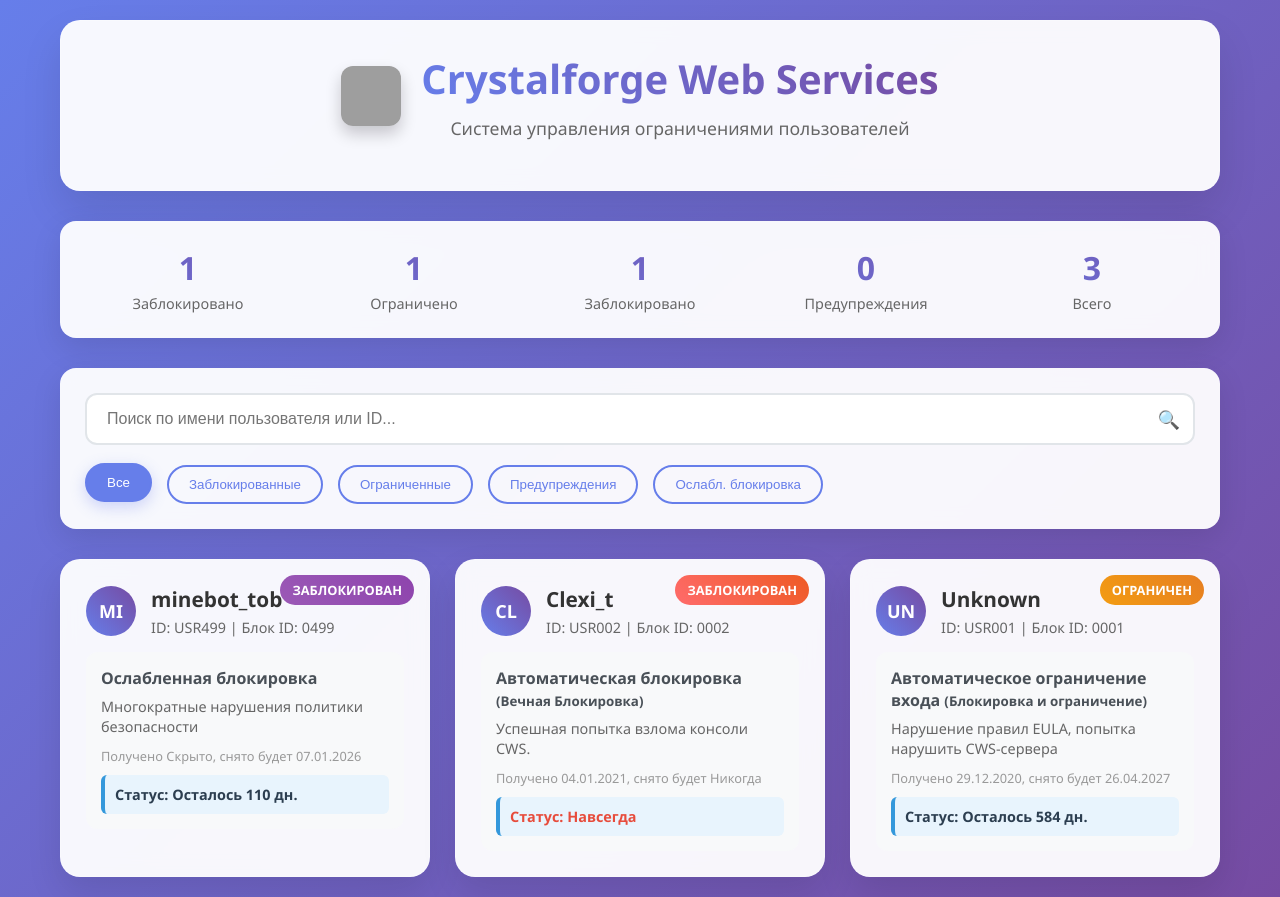
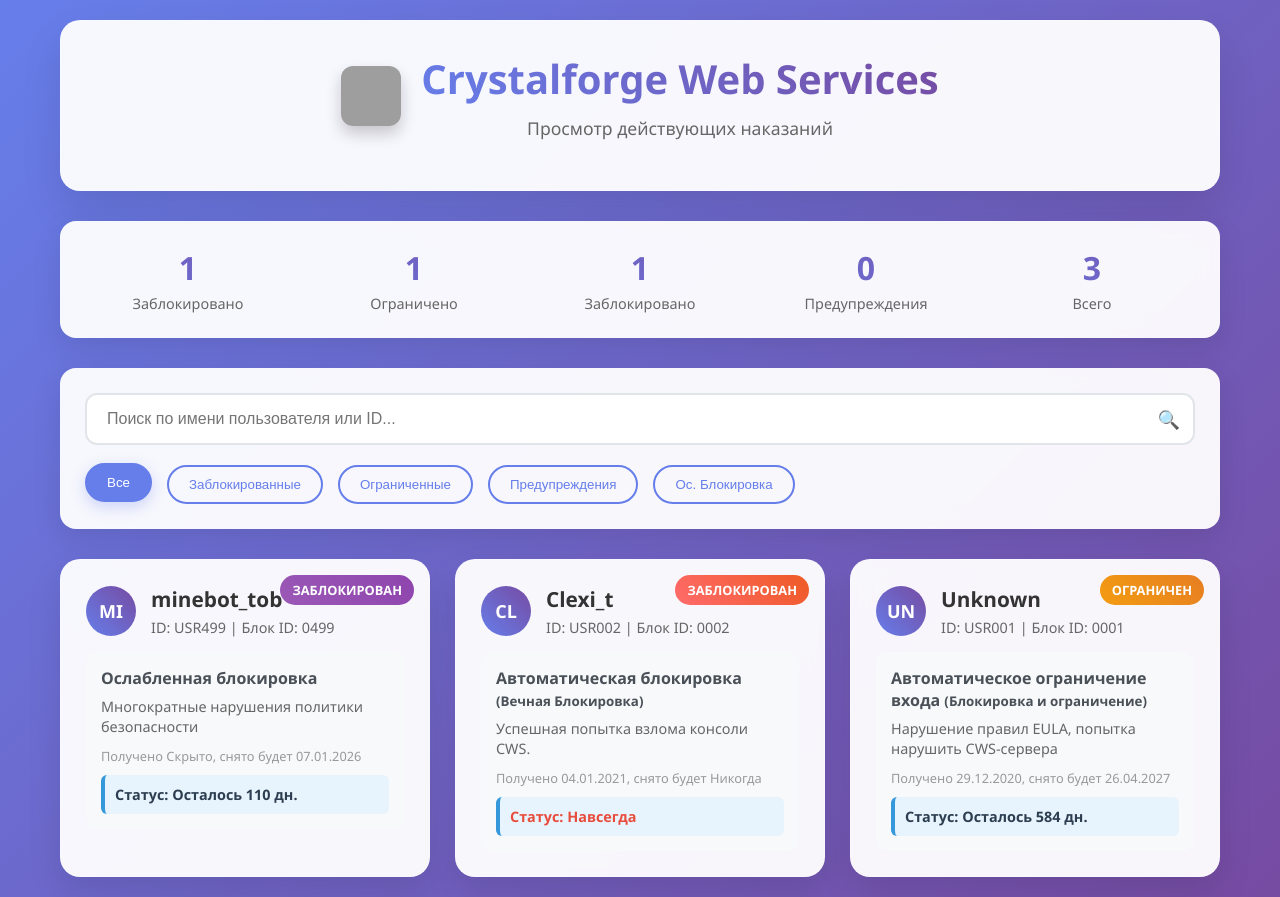
Before and after one commit to Merkass/merkass.github.io, a plain HTML site: page index.html in a window 1280 px wide. Drawn offline with Linux system fonts and the light colour scheme; grey boxes are pictures that could not be loaded.

Commit message:
Update index.html

```diff
--- a/index.html
+++ b/index.html
@@ -3,7 +3,7 @@
 <head>
     <meta charset="UTF-8">
     <meta name="viewport" content="width=device-width, initial-scale=1.0">
-    <title>Заблокированные пользователи - Crystalforge Web Services</title>
+    <title>CWS Bans</title>
     <link rel="stylesheet" href="style.css">
 </head>
 <body>
@@ -13,7 +13,7 @@
                 <img src="https://cdn.discordapp.com/attachments/1163826549993259020/1418508741040541697/zLgepFg.png?ex=68ce60b6&is=68cd0f36&hm=789deb9d95e99b5d2c582e2d662a270c01c90a56aba5e5789cdf0a415795f70c&" alt="Crystalforge Logo" class="logo">
                 <div>
                     <h1>Crystalforge Web Services</h1>
-                    <div class="subtitle">Система управления ограничениями пользователей</div>
+                    <div class="subtitle">Просмотр действующих наказаний</div>
                 </div>
             </div>
         </header>
@@ -53,7 +53,7 @@
                 <button class="filter-btn" data-filter="blocked">Заблокированные</button>
                 <button class="filter-btn" data-filter="restricted">Ограниченные</button>
                 <button class="filter-btn" data-filter="warning">Предупреждения</button>
-                <button class="filter-btn" data-filter="soft_blocked">Ослабл. блокировка</button>
+                <button class="filter-btn" data-filter="soft_blocked">Ос. Блокировка</button>
             </div>
         </div>
 
```
